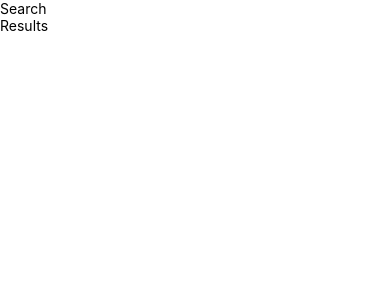
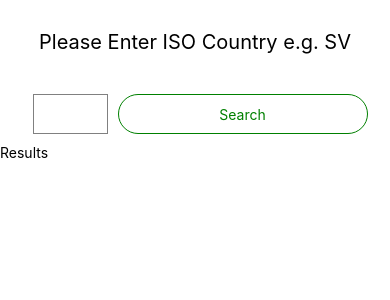
Before and after one commit to engineerStuardo/rootsChallenge, a React Native app: screen / in a window 390 px wide. Shown: the top 300 px of the page. Built offline with nearby package versions, Linux system fonts and the light colour scheme.

Commit message:
working on search component, styles and interface

```diff
--- a/src/Components/Search/index.tsx
+++ b/src/Components/Search/index.tsx
@@ -1,10 +1,28 @@
 import React from 'react';
-import {Text, View} from 'react-native';
+import {Text, TextInput, TouchableOpacity, View} from 'react-native';
 
-export const Search = () => {
+import {Props} from './interface';
+
+import styles from './styles';
+
+export const Search = ({setText, text, searchBanks}: Props) => {
   return (
     <View>
-      <Text>Search</Text>
+      <Text style={styles.title}>Please Enter ISO Country e.g. SV</Text>
+      <View style={styles.inputContainer}>
+        <TextInput
+          onChangeText={(textValue: string) => {
+            if (textValue.length <= 2) {
+              setText(textValue.toUpperCase());
+            }
+          }}
+          value={text}
+          style={styles.input}
+        />
+        <TouchableOpacity onPress={searchBanks} style={styles.button}>
+          <Text style={styles.searchText}>Search</Text>
+        </TouchableOpacity>
+      </View>
     </View>
   );
 };
--- /dev/null
+++ b/src/Components/Search/interface.ts
@@ -0,0 +1,5 @@
+export interface Props {
+  setText: React.Dispatch<React.SetStateAction<string>>;
+  text: string;
+  searchBanks: () => void;
+}
--- a/src/Components/Search/styles.ts
+++ b/src/Components/Search/styles.ts
@@ -1,3 +1,36 @@
 import {StyleSheet} from 'react-native';
 
-export default StyleSheet.create({});
+export default StyleSheet.create({
+  title: {
+    marginTop: 30,
+    fontSize: 20,
+    textAlign: 'center',
+  },
+  inputContainer: {
+    flexDirection: 'row',
+    justifyContent: 'center',
+    alignItems: 'center',
+    marginTop: 30,
+  },
+  input: {
+    width: 75,
+    margin: 10,
+    height: 40,
+    padding: 10,
+    borderColor: 'gray',
+    borderWidth: 0.5,
+  },
+  button: {
+    borderRadius: 50,
+    width: 250,
+    height: 40,
+    display: 'flex',
+    justifyContent: 'center',
+    alignItems: 'center',
+    borderColor: 'green',
+    borderWidth: 0.5,
+  },
+  searchText: {
+    color: 'green',
+  },
+});
--- a/src/Screens/Home/index.tsx
+++ b/src/Screens/Home/index.tsx
@@ -1,12 +1,16 @@
-import React from 'react';
+import React, {useState} from 'react';
 import {View} from 'react-native';
 
 import {Search, Results} from '../../Components';
 
 export const Home = () => {
+  const [text, setText] = useState('');
+
+  const searchBanks = () => {};
+
   return (
     <View>
-      <Search />
+      <Search text={text} setText={setText} searchBanks={searchBanks} />
       <Results />
     </View>
   );
```
